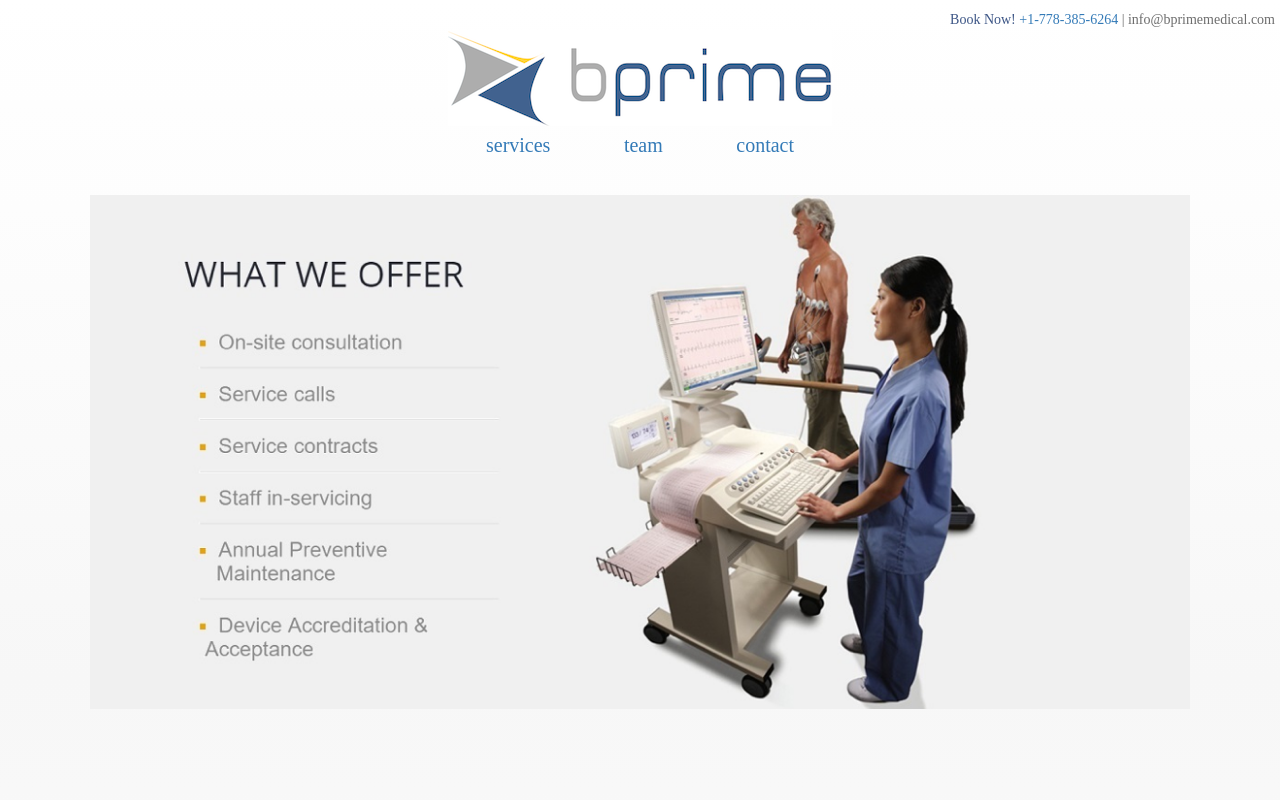
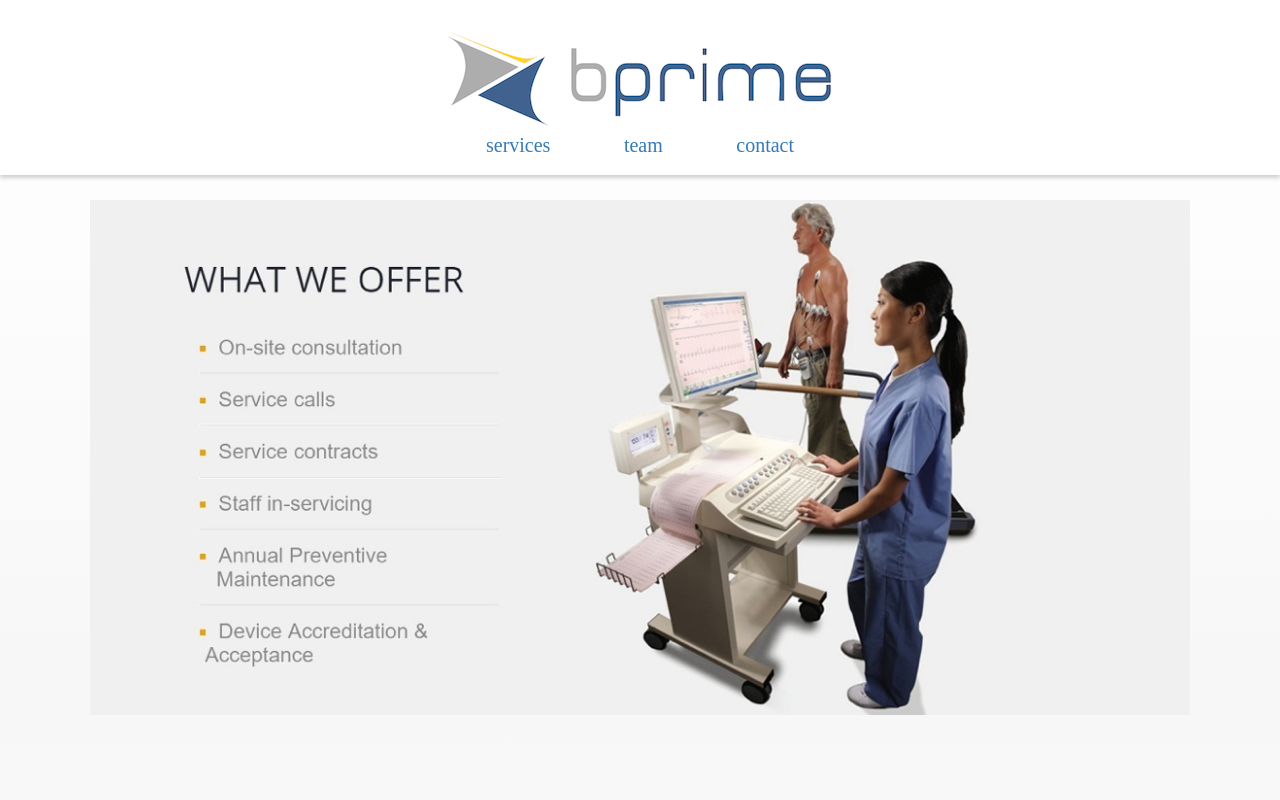
Before and after one commit to miltonleung/bprimeExperiment, a plain HTML site: page index.html in a window 1280 px wide. Shown: the top 800 px of the page. Drawn offline with nearby package versions, Linux system fonts and the light colour scheme; a web font is replaced by a local one.

Commit message:
Added fixed nav bar

```diff
--- a/index.html
+++ b/index.html
@@ -21,15 +21,17 @@
             <p><span class="contact-header-label">Book Now!</span> <a href="tel: 1-778-385-6264">+1-778-385-6264</a> | <a href="mailto:info@bprimemedical.com" class="contact-header-link">info@bprimemedical.com</a></p>
         </div>
         <div id="wrapper">
+            <div id="fixed">
                 <div id="header">
                     <a href="/"><img src="images/BPrime_logo.png" class="img-responsive center-block" alt="logo"></a>
                 </div>
                 <div id="navigation">
                     <ul>
                         <li><a href="#services">services</a></li>
-                    <li><a href="#">team</a></li>
-                    <li><a href="#">contact</a></li>
+                        <li><a href="#team">team</a></li>
+                        <li><a href="#contact">contact</a></li>
                     </ul>
+                </div>
             </div>
             <div id="landing">
                 <img src="images/landing_photo.png" class="img-responsive center-block">
--- a/scroll.js
+++ b/scroll.js
@@ -6,7 +6,7 @@
         target = target.length ? target : $('[name=' + this.hash.slice(1) +']');
         if (target.length) {
           $('html, body').animate({
-            scrollTop: target.offset().top
+            scrollTop: target.offset().top - 200
           }, 1000);
           return false;
         }
--- a/style.css
+++ b/style.css
@@ -8,6 +8,17 @@ body {
 }
 .confirmation-bg {
     background-color: #FBFBFB;
+}
+#fixed {
+    position: fixed;
+    top: 0;
+    left: 0;
+    width: 100%;
+    z-index: 9999;
+    background-color: white;
+
+    /* Rectangle 11: */
+    box-shadow: 0px 3px 4px 0px rgba(0,0,0,0.18);
 }
 #headcontact {
     margin-top: 10px;
@@ -25,7 +36,7 @@ body {
 }
 #navigation {
     margin-top: 5px;
-    margin-bottom: 35px;
+    margin-bottom: 15px;
 }
 #navigation ul {
     list-style-type: none;
@@ -50,7 +61,7 @@ body {
     margin-top: 30px;
 }
 #landing {
-    margin-top: 20px;
+    margin-top: 200px;
 }
 h1 {
     text-align: center;
```
Lines whose indentation alone changed are shown as unchanged.
